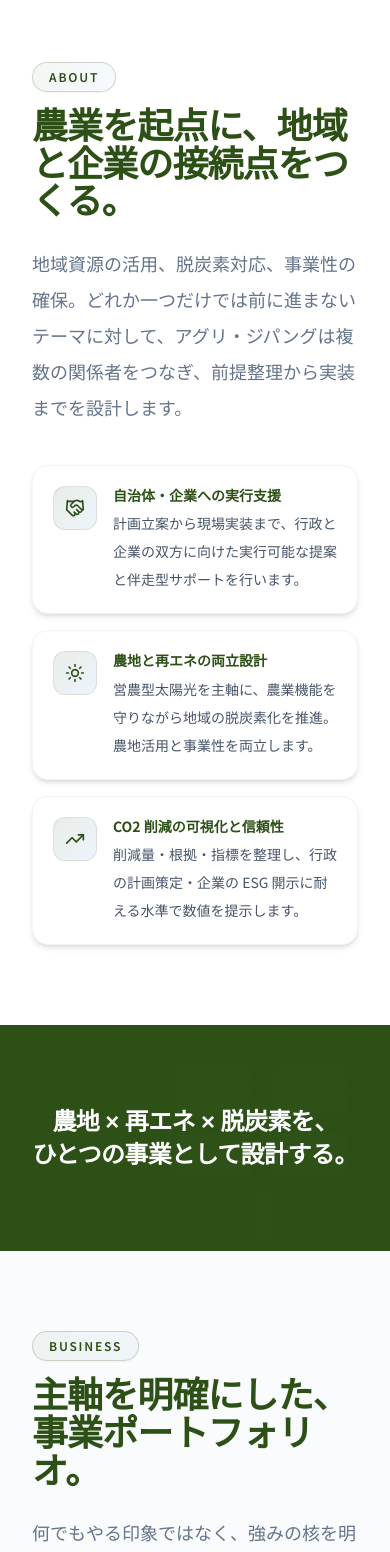
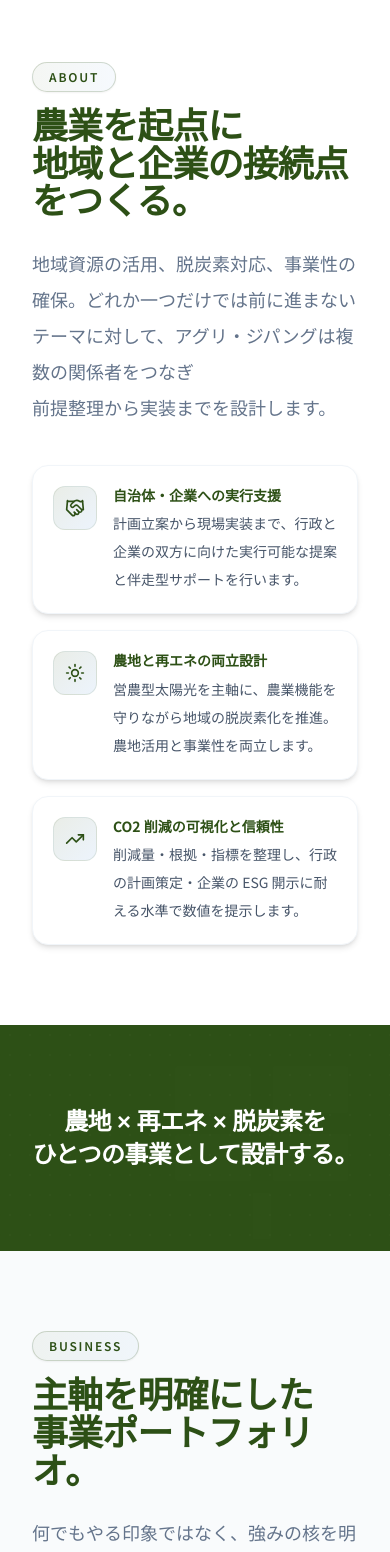
Before and after one commit to Rio2Ryo/agrizipang-hp, a Next.js app: page / in a window 390 px wide. Shown: the part 1356-2908 px from the top of the page. Built offline with nearby package versions, Linux system fonts and the light colour scheme.

Commit message:
fix: line breaks per Ryo feedback, fix hardcoded JP text in footer/contact, correct address format

```diff
--- a/app/globals.css
+++ b/app/globals.css
@@ -57,12 +57,12 @@ body {
 
 /* ─── Section heading ─────────────────────────────────── */
 .section-title {
-  @apply font-serif text-4xl font-black tracking-tight text-deep md:text-6xl leading-[1.05];
+  @apply font-serif text-4xl font-black tracking-tight text-deep md:text-6xl leading-[1.05] whitespace-pre-line;
 }
 
 /* ─── Section subtitle ────────────────────────────────── */
 .section-subtitle {
-  @apply text-lg leading-9 text-slate-500 max-w-2xl;
+  @apply text-lg leading-9 text-slate-500 max-w-2xl whitespace-pre-line;
 }
 
 /* ─── Button: primary ─────────────────────────────────── */
--- a/app/i18n/translations.ts
+++ b/app/i18n/translations.ts
@@ -33,9 +33,9 @@ export const translations = {
     },
     about: {
       tag: "About",
-      title: "農業を起点に、地域と企業の接続点をつくる。",
+      title: "農業を起点に\n地域と企業の接続点をつくる。",
       subtitle:
-        "地域資源の活用、脱炭素対応、事業性の確保。どれか一つだけでは前に進まないテーマに対して、アグリ・ジパングは複数の関係者をつなぎ、前提整理から実装までを設計します。",
+        "地域資源の活用、脱炭素対応、事業性の確保。どれか一つだけでは前に進まないテーマに対して、アグリ・ジパングは複数の関係者をつなぎ\n前提整理から実装までを設計します。",
       cards: [
         {
           title: "自治体・企業への実行支援",
@@ -53,9 +53,9 @@ export const translations = {
     },
     business: {
       tag: "Business",
-      title: "主軸を明確にした、事業ポートフォリオ。",
+      title: "主軸を明確にした\n事業ポートフォリオ。",
       subtitle:
-        "何でもやる印象ではなく、強みの核を明確に伝えるために、主軸と補完領域を整理した構成にしています。",
+        "何でもやる印象ではなく、強みの核を明確に伝えるために\n主軸と補完領域を整理した構成にしています。",
       pillars: [
         {
           title: "営農型太陽光発電",
@@ -76,7 +76,7 @@ export const translations = {
     },
     sustainability: {
       tag: "Sustainability",
-      title: "持続可能性を、説明可能な価値へ。",
+      title: "持続可能性を\n説明可能な価値へ。",
       subtitle:
         "初版では複雑な可視化よりも、自治体・企業が理解しやすい基本指標を明確に提示することを重視しています。",
       kpiLabel: "初期 KPI 例",
@@ -109,17 +109,17 @@ export const translations = {
     },
     collaboration: {
       tag: "Collaboration",
-      title: "連携プロジェクトとして、実証精度を高める。",
+      title: "連携プロジェクトとして\n実証精度を高める。",
       subtitle:
-        "行政、企業、現場、研究・検証パートナーが分断されたままでは、実装は進みません。アグリ・ジパングは関係者を束ねるハブとして機能します。",
+        "行政、企業、現場、研究・検証パートナーが分断されたままでは、実装は\n進みません。アグリ・ジパングは関係者を束ねるハブとして機能します。",
       items: [
         {
           title: "自治体 × 企業 × 現場の三者連携",
-          body: "行政計画、企業ニーズ、現場運用のギャップを埋め、実行可能な体制を組成します。",
+          body: "行政計画、企業ニーズ、現場運用のギャップを\n埋め、実行可能な体制を組成します。",
         },
         {
           title: "共同検証パートナーとの推進",
-          body: "外部の研究・検証パートナーと連携し、実証の精度と再現性を高めながら事業化を進めます。",
+          body: "外部の研究・検証パートナーと連携し、実証の\n精度と再現性を高めながら事業化を進めます。",
         },
       ],
       partner: {
@@ -135,7 +135,7 @@ export const translations = {
       subtitle: "アグリ・ジパングは、地域と企業の持続可能な共創を支援します。",
       rows: [
         { label: "会社名", value: "農事組合法人アグリ・ジパング" },
-        { label: "所在地", value: "〒320-0811 栃木県宇都宮市大道り4-1-20 けやき通りビル2F" },
+        { label: "所在地", value: "〒320-0811 栃木県宇都宮市大通り4丁目1番20号 けやき通りビル2F" },
         { label: "設立", value: "平成27年5月26日（2015年）" },
         { label: "代表理事", value: "林 一成（Kazunari Hayashi）" },
         { label: "資本金", value: "1,000万円" },
@@ -151,13 +151,14 @@ export const translations = {
       badge: "お問い合わせ / Contact",
       title: "お問い合わせ・提携相談はこちらから。",
       subtitle:
-        "事業開発、地域脱炭素、共同実証など、検討初期でも構いません。対象地域や課題感が固まりきっていない段階でもご相談いただけます。",
+        "事業開発、地域脱炭素、共同実証など、検討初期でも構いません。\n対象地域や課題感が固まりきっていない段階でもご相談いただけます。",
       infoTitle: "お問い合わせ先",
       infoItems: [
         { label: "メール", content: "inquiry@agrizipang.com", href: "mailto:inquiry@agrizipang.com" },
         { label: "電話", content: "028-625-2809（代）", href: "tel:0286252809" },
         { label: "対応時間", content: "平日 9:00 - 18:00（JST）", href: null },
       ],
+      responseTime: "通常 1〜2 営業日以内にご返信",
     },
     footer: {
       tagline: "地域課題を、事業として前に進める。\n自治体と企業の連携を軸に、持続可能な地域共創を支援します。",
@@ -186,7 +187,7 @@ export const translations = {
       errSend: "送信に失敗しました。",
     },
     quotes: [
-      "農地 × 再エネ × 脱炭素を、\nひとつの事業として設計する。",
+      "農地 × 再エネ × 脱炭素を\nひとつの事業として設計する。",
       "地域の資源を、持続可能な価値へ。\n構想から運用まで、伴走する。",
     ],
     caseStudies: {
@@ -370,6 +371,7 @@ export const translations = {
         { label: "Phone", content: "028-625-2809", href: "tel:0286252809" },
         { label: "Hours", content: "Weekdays 9:00–18:00 (JST)", href: null },
       ],
+      responseTime: "We typically reply within 1–2 business days",
     },
     footer: {
       tagline: "Turning regional challenges into real business.\nSupporting sustainable co-creation between communities and enterprises.",
--- a/app/layout.tsx
+++ b/app/layout.tsx
@@ -90,7 +90,7 @@ export default function RootLayout({
                 "postalCode": "320-0811",
                 "addressLocality": "宇都宮市",
                 "addressRegion": "栃木県",
-                "streetAddress": "大道り4-1-20 けやき通りビル2F",
+                "streetAddress": "大通り4丁目1番20号 けやき通りビル2F",
                 "addressCountry": "JP"
               },
               "email": "inquiry@agrizipang.com",
--- a/app/page.tsx
+++ b/app/page.tsx
@@ -697,9 +697,8 @@ function HomePage() {
                 </div>
 
                 <div className="mt-8 pt-6 border-t border-white/10">
-                  <p className="text-xs text-white/40 leading-6">
-                    お問い合わせ・共同実証・提携のご相談など、
-                    <br />検討初期段階でもお気軽にお問い合わせください。
+                  <p className="text-xs text-white/40 leading-6 whitespace-pre-line">
+                    {t.contact.subtitle}
                   </p>
                 </div>
               </div>
@@ -709,7 +708,7 @@ function HomePage() {
                 <div className="inline-flex items-center gap-2 rounded-full bg-brand/15 border border-brand/25 px-4 py-2">
                   <Clock className="w-3.5 h-3.5 text-brand-200" />
                   <span className="text-xs font-semibold text-brand-200 tracking-wide">
-                    通常 1〜2 営業日以内にご返信
+                    {t.contact.responseTime || "通常 1〜2 営業日以内にご返信"}
                   </span>
                 </div>
               </div>
@@ -763,9 +762,13 @@ function HomePage() {
                 {t.footer.contactTitle}
               </h4>
               <ul className="space-y-2 text-sm text-white/50">
-                <li>inquiry@agrizipang.com</li>
-                <li>栃木県</li>
-                <li>平日 9:00 – 18:00</li>
+                {t.contact.infoItems.map((item) => (
+                  <li key={item.label}>
+                    {item.href ? (
+                      <a href={item.href} className="hover:text-white transition-colors">{item.content}</a>
+                    ) : item.content}
+                  </li>
+                ))}
               </ul>
             </div>
           </div>
```
